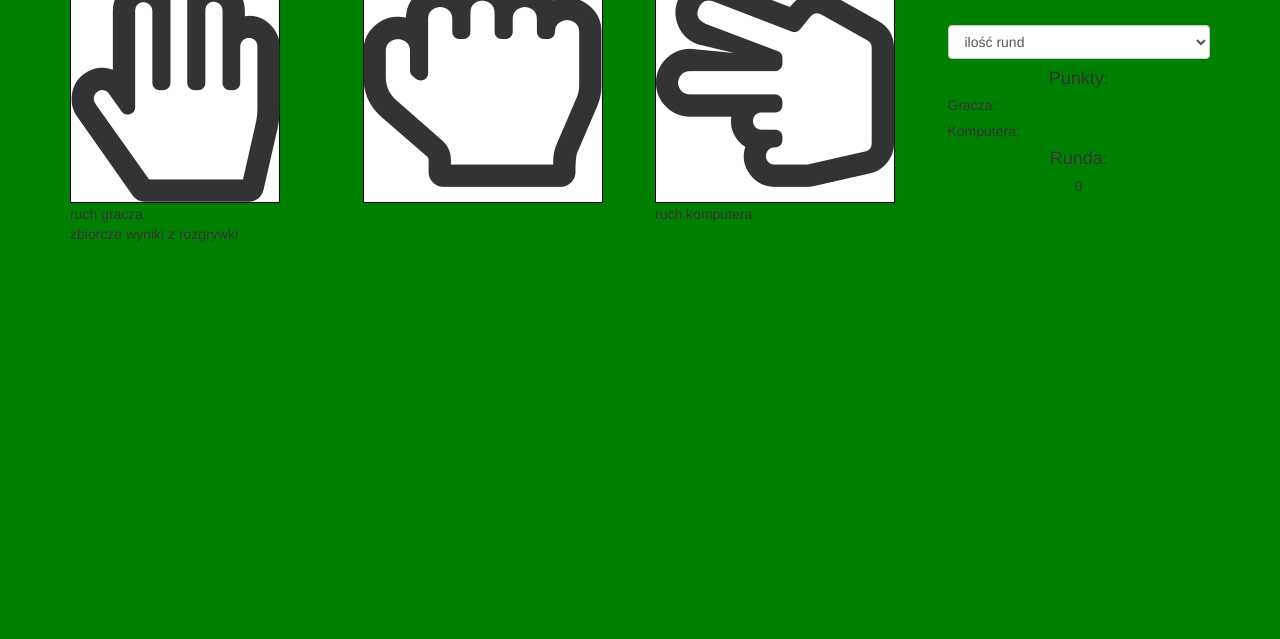
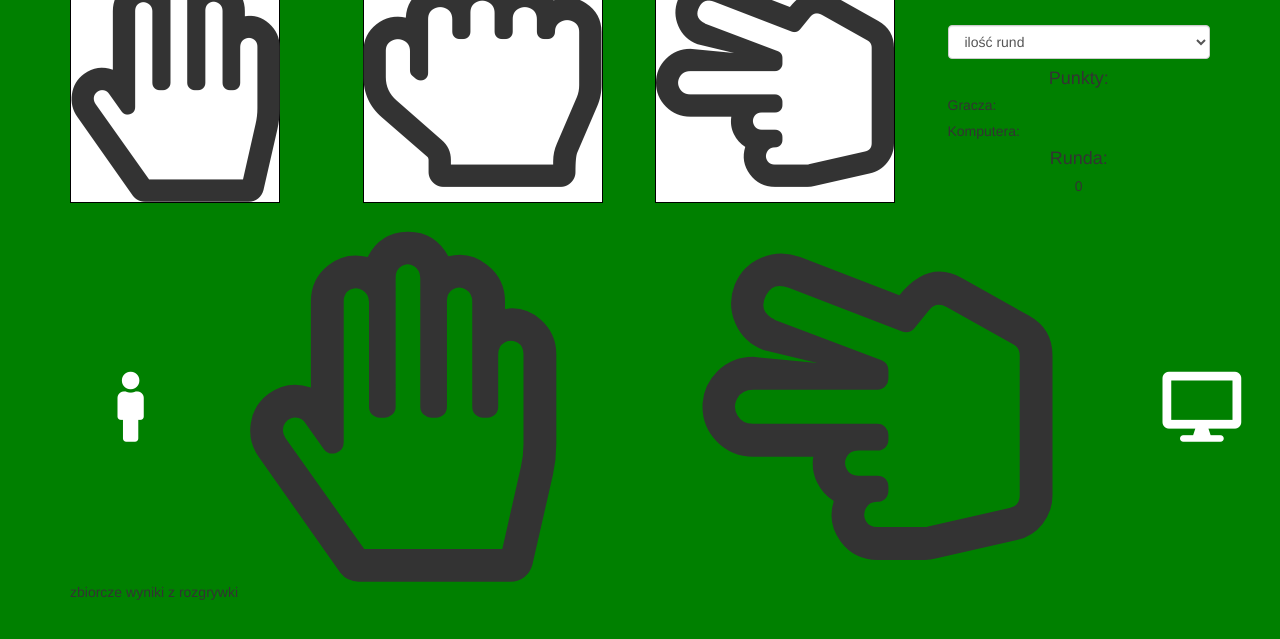
Before and after one commit to Dawid-Kowalski/papier-kamien-nozyce, a website: page index.html in a window 1280 px wide. Shown: the part 107-746 px from the top of the page. Drawn offline with nearby package versions, Linux system fonts and the light colour scheme.

Commit message:
Add sample move

```diff
--- a/index.html
+++ b/index.html
@@ -42,12 +42,24 @@
 					<h5 class="text-center">0</h5>
 				</div>
 			</div>
-			<div class="row">
-				<div class="col-md-6">
-					ruch gracza
+			<div class="row text-center m-3">
+				<div class="col-md-1">
+					<div class="icon-cont">
+						<i class="fas fa-male s-ikon"></i>
+					</div>
 				</div>
-				<div class="col-md-6">
-					ruch komputera
+				<div class="col-md-5">
+					<div>
+						<i class="far fa-hand-paper v-b-ikon"></i>
+					</div>
+				</div>
+				<div class="col-md-5">
+					<i class="far fa-hand-scissors v-b-ikon"></i>
+				</div>
+				<div class="col-md-1">
+					<div class="icon-cont">
+						<i class="fas fa-desktop s-ikon"></i>
+					</div>
 				</div>
 			</div>
 			<div class="row">
--- a/sass/style.scss
+++ b/sass/style.scss
@@ -14,3 +14,23 @@ body {
 .m-3 {
 	margin: 2em 0 0 0;
 }
+
+.v-b-ikon {
+	background-color: green;
+	font-size: 25em;
+}
+
+.icon-cont {
+	height: 25em;
+   	position: relative;
+}
+
+.s-ikon {
+	color: white;
+ 	font-size: 5em;
+	margin: 0;
+	position: absolute;
+ 	text-align: center;
+  	top: 50%;
+  	transform: translate(0, -50%);
+}
```
Also changed, not shown: css/style.css, css/style.prefixed.css, 2 other files.
